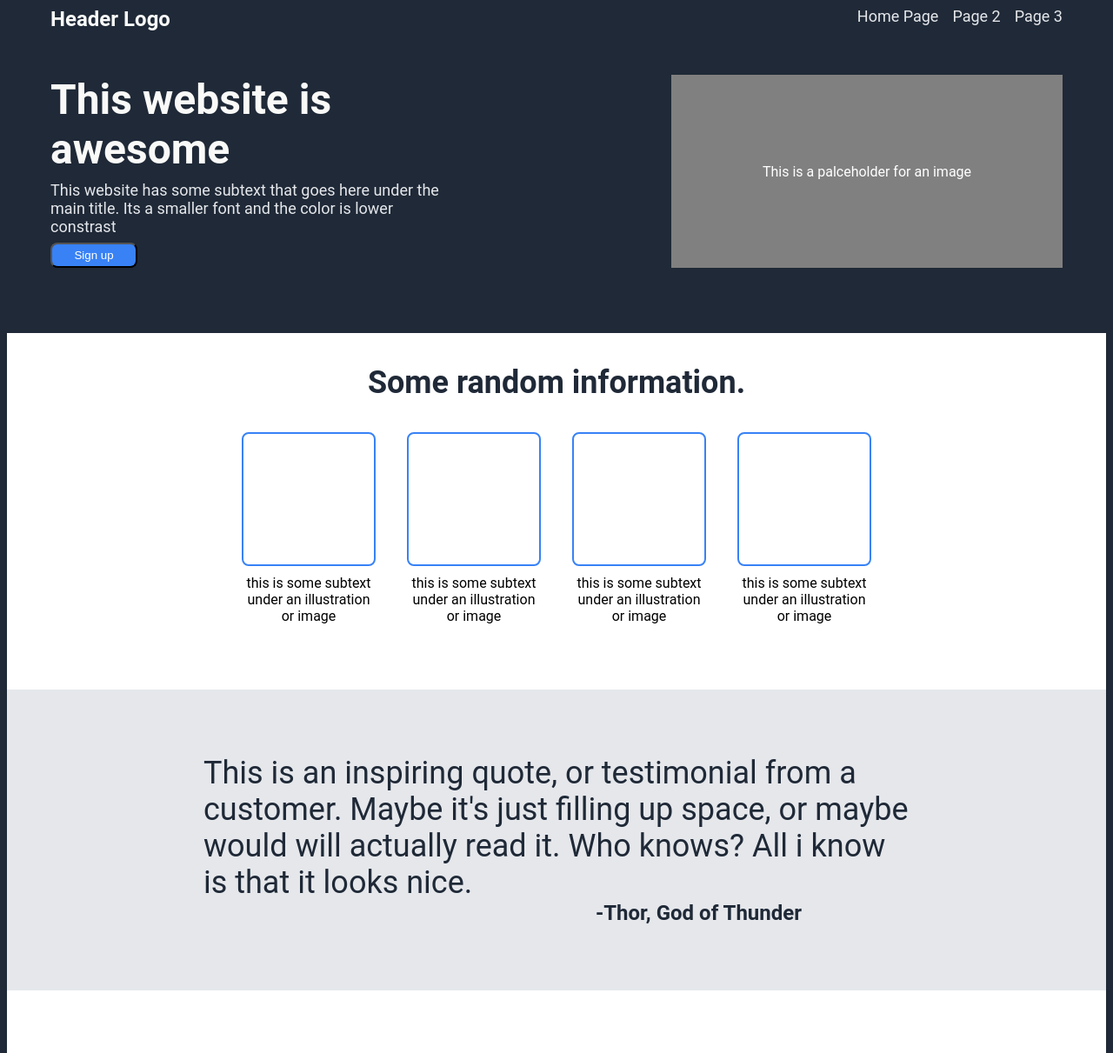
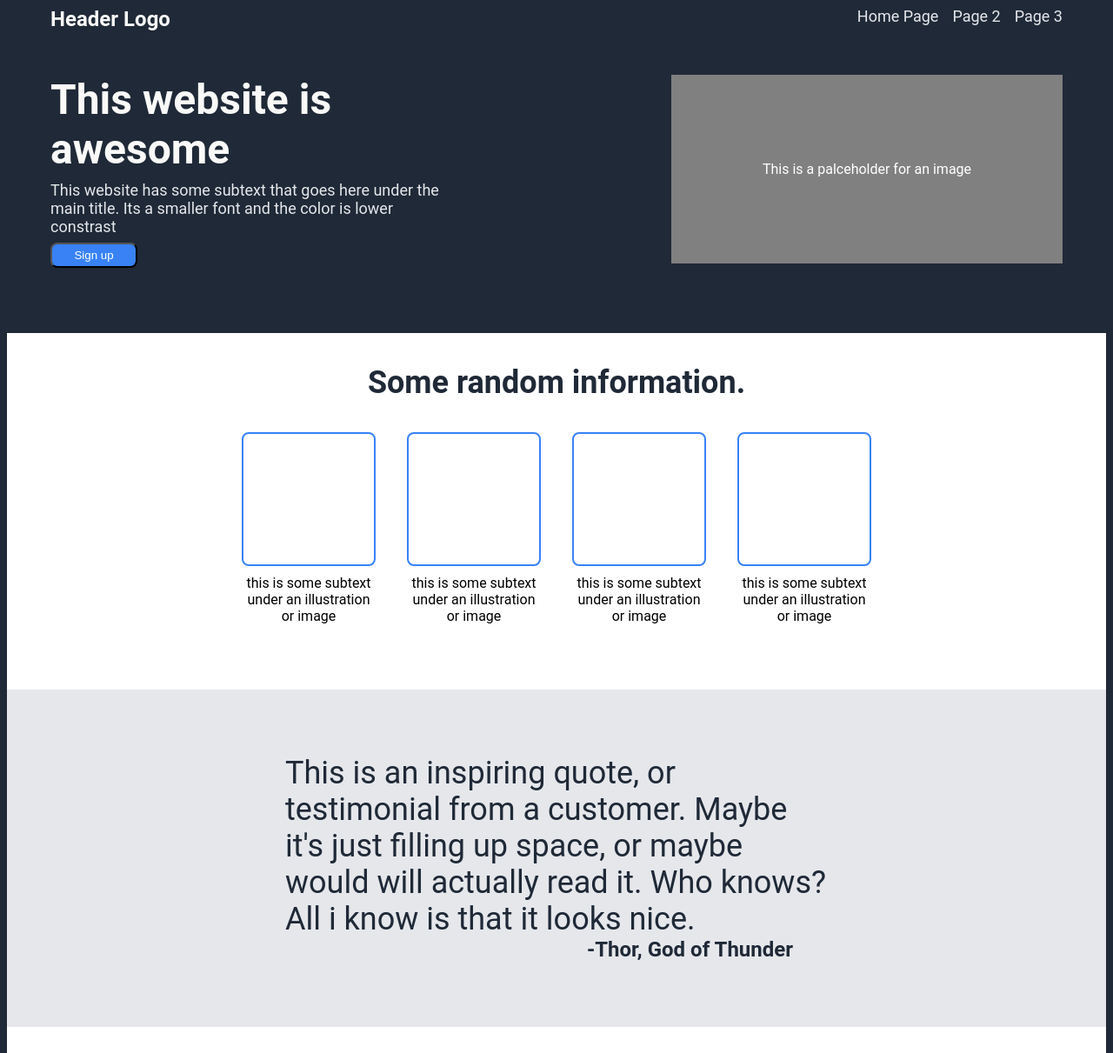
Before and after one commit to RealOutlawz/Project-Landing-Page, a plain HTML site: page index.html in a window 1280 px wide. Shown: the top 1211 px of the page at 87% size. Drawn offline with Linux system fonts and the light colour scheme.

Commit message:
added flex wraps to boxes, picture placeholder, and quote so they wouldnt get cut off when the screen would shrink

```diff
--- a/styles.css
+++ b/styles.css
@@ -42,6 +42,7 @@ a {
 
 .lower-header{
     display: flex;
+    flex-wrap: wrap;
     justify-content: space-between;
     gap: 50px;
 }
@@ -84,6 +85,7 @@ button{
     background-color: gray;
     color: white;
     width: 450px;
+    height: 217px;
 }
 
 /* --------------- BODY -------------------*/
@@ -116,6 +118,7 @@ button{
 
 .box-container{
     display: flex;
+    flex-wrap: wrap;
     justify-content: space-between;
     gap: 36px;
 }
@@ -149,21 +152,22 @@ button{
     background-color: #e5e7eb;
     align-items: center;
     justify-content: center;
-    padding-top: 75px;
-    padding-bottom: 75px;
+    padding: 75px 320px 75px;
 }
 
 #quote{
+    display: flex;
+    flex-wrap: wrap;
     color: #1f2937;
     font-size: 36px;
     font-style: light italic;
-    width: 812px;
+    /*width: 812px;*/
 }
 
 #quote-author{
     display: flex;
     margin-left: auto;
-    margin-right: 350px;
+    margin-right: 40px;
     color: #1F2937;
     font-weight: bold;
     font-size: 24px;
```
